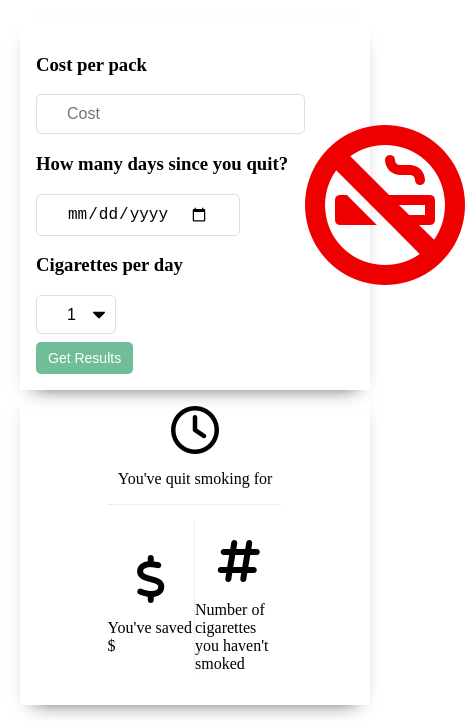
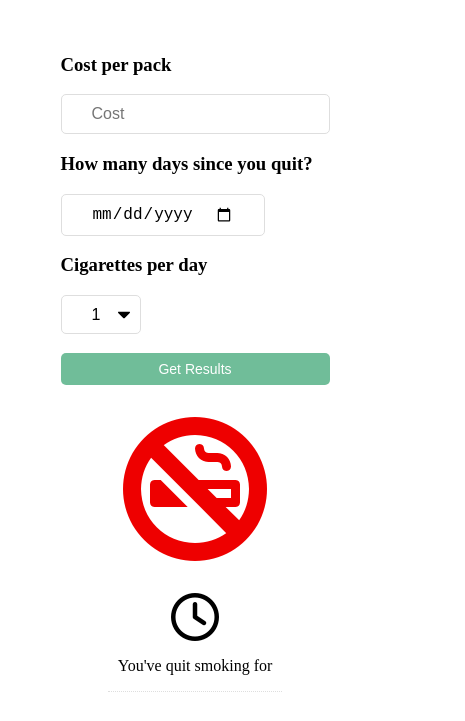
Before and after one commit to jessejamescanada/quitSmoking, a plain HTML site: page index.html in a window 390 px wide. Shown: the part 81-802 px from the top of the page, 465 px wide, since content can reach past the window. Drawn offline with Linux system fonts and the light colour scheme.

Commit message:
added mobile styling but not dynamic yet

```diff
--- a/style.css
+++ b/style.css
@@ -172,3 +172,49 @@ display: flex;
 width: 100%;
 justify-content: center;
 }
+
+
+/* mobile */
+@media(max-width: 600px){
+  .container{
+    box-shadow: none;
+    display: flex;
+    flex-direction: column;
+  }
+  .fa-smoking-ban{
+    font-size: 9rem;
+    margin-top: 2rem;
+  }
+  .input-container{
+    display: flex;
+    flex-direction: column;
+  }
+  .results{
+    box-shadow: none;
+    display: flex;
+    flex-direction: column;
+  }
+  #btn{
+    margin-top: 1.2rem;
+  }
+  .how-long{
+    display: flex;
+    flex-direction: column;
+  }
+  .savedAndCigarettesConatiner{
+    display: flex;
+    flex-direction: column;
+    justify-content: center;
+
+  }
+  .moneyContainer{
+    align-self: center;
+    text-align: center;
+    border-right: none;
+    border-bottom: 1px dotted #dedede;
+  }
+  .numberContainer{
+    align-self: center;
+    text-align: center;
+  }
+}
```
